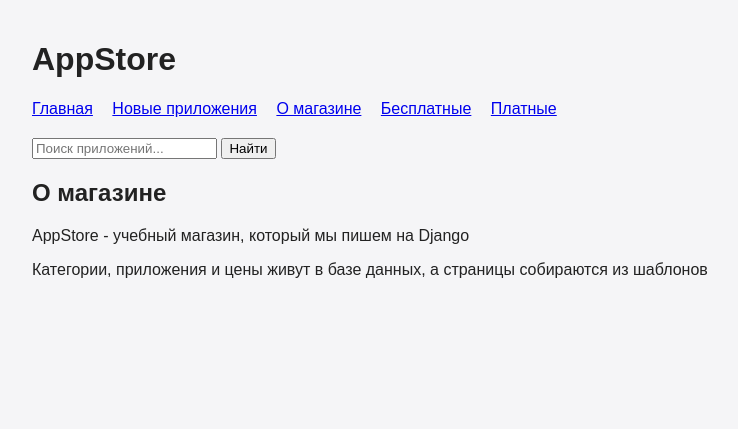
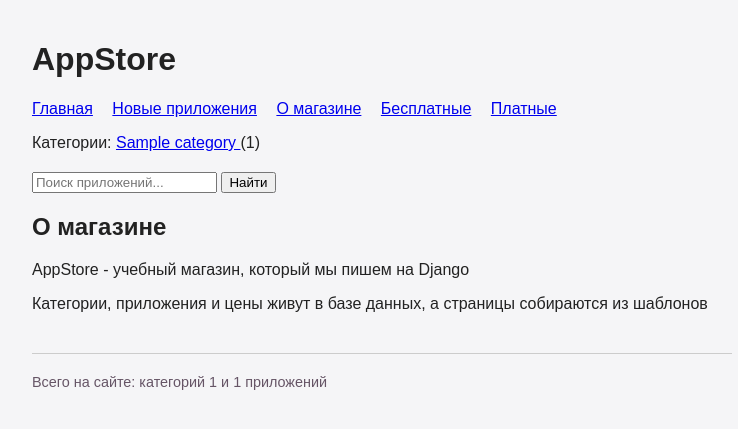
Before and after one commit to vlados333-droid/appstore, a Django app: page /about/ in a window 1280 px wide. Shown: the top 429 px of the page, without its empty margins (258-996 px from the left). Run offline with Django 5.2, Linux system fonts and the light colour scheme; tables that the repository leaves empty hold one stand-in row (values such as "Sample post").

Commit message:
add context processor store_menu

```diff
--- a/appstore/settings.py
+++ b/appstore/settings.py
@@ -63,6 +63,7 @@ TEMPLATES = [
                 'django.template.context_processors.request',
                 'django.contrib.auth.context_processors.auth',
                 'django.contrib.messages.context_processors.messages',
+                'main.context_processors.store_menu',
             ],
         },
     },
--- /dev/null
+++ b/main/context_processors.py
@@ -0,0 +1,16 @@
+from django.db.models import Count
+
+from .models import App, Category
+
+
+def store_menu(request):
+    categories = list(
+        Category.objects
+        .annotate(apps_count=Count('app'))
+        .order_by('name')
+    )
+    return {
+        'categories': categories,
+        'apps_total': App.objects.count(),
+        'categories_total': len(categories),
+    }
--- a/main/static/main/style.css
+++ b/main/static/main/style.css
@@ -26,3 +26,16 @@ li {
 form {
     margin: 20px auto;
 }
+
+.categories-nav a.active {
+    font-weight: bold;
+    text-decoration: underline;
+}
+
+footer {
+    margin-top: 40px;
+    padding-top: 20px;
+    border-top: 1px solid #ccc;
+    color: #656;
+    font-size: 0.9em;
+}
--- a/main/templates/main/base.html
+++ b/main/templates/main/base.html
@@ -16,6 +16,19 @@
         <a href="{% url 'main:paid_apps' %}">Платные</a>
     </nav>
 
+    <p class="categories-nav">
+        Категории:
+        {% for category in categories %}
+            <a href="{% url 'main:category' category.id %}"
+               {% if request.resolver_match.url_name == 'category' and request.resolver_match.kwargs.category_id == category.id %}class="active"{% endif %}>
+                {{ category.name }}
+            </a>
+            ({{ category.apps_count }}){% if not forloop.last %} · {% endif %}
+        {% empty %}
+            пока нет
+        {% endfor %}
+    </p>
+
     <form method="GET" action="{% url 'main:index' %}">
         <input type="text" name="q" placeholder="Поиск приложений..." value="{{ q }}">
         {% if request.GET.sort %}
@@ -25,5 +38,9 @@
     </form>
 
     {% block content %}{% endblock %}
+
+    <footer>
+        Всего на сайте: категорий {{ categories_total }} и {{ apps_total }} приложений
+    </footer>
 </body>
 </html>
--- a/main/views.py
+++ b/main/views.py
@@ -28,7 +28,6 @@ def index(request):
 
     apps = apps.order_by(SORTS.get(sort, '-created_at'))
     featured = App.objects.order_by('-price').first()
-    categories = Category.objects.all()
 
     paginator = Paginator(apps, 3)
     page_number = request.GET.get('page')
@@ -39,7 +38,6 @@ def index(request):
         'sort': sort,
         'page_obj': page_obj,
         'featured': featured,
-        'categories': categories,
     })
 
 
```
Also changed, not shown: main/templates/main/index.html (+1 -8 lines).
